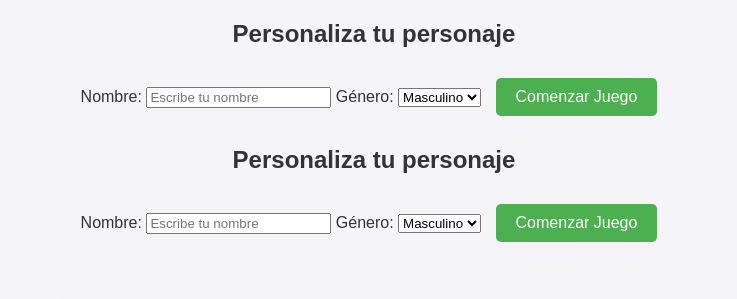
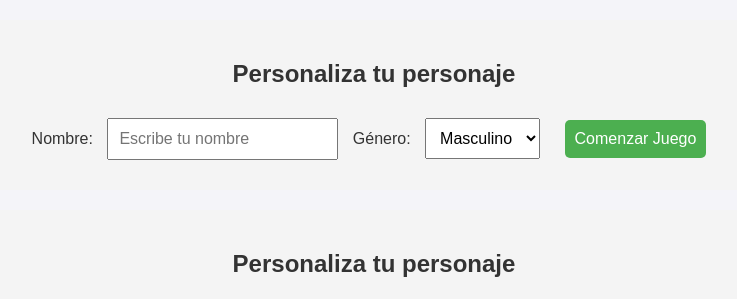
Before and after one commit to keityalvarez/HazteMillo, a plain HTML site: page index.html in a window 1280 px wide. Shown: the top 299 px of the page, without its empty margins (266-1003 px from the left). Drawn offline with Linux system fonts and the light colour scheme.

Commit message:
Update styles.css

```diff
--- a/styles.css
+++ b/styles.css
@@ -40,4 +40,18 @@ button:hover {
 #log-messages {
     list-style-type: none;
     padding: 0;
+}#customization-screen {
+    text-align: center;
+    margin-top: 20px;
+    padding: 20px;
+    background-color: #f4f4f4;
+    border-radius: 10px;
 }
+
+#customization-screen input,
+#customization-screen select,
+#customization-screen button {
+    margin: 10px;
+    padding: 10px;
+    font-size: 16px;
+}
```
